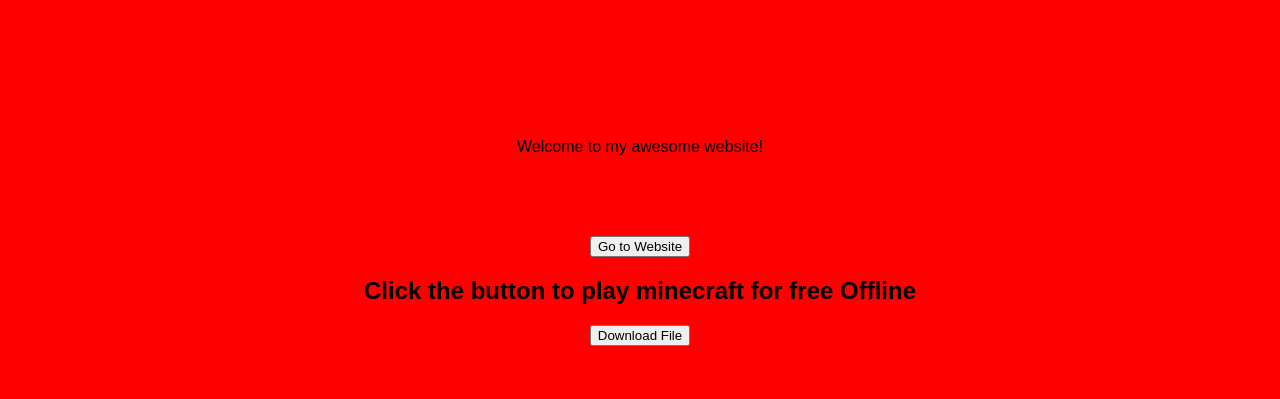
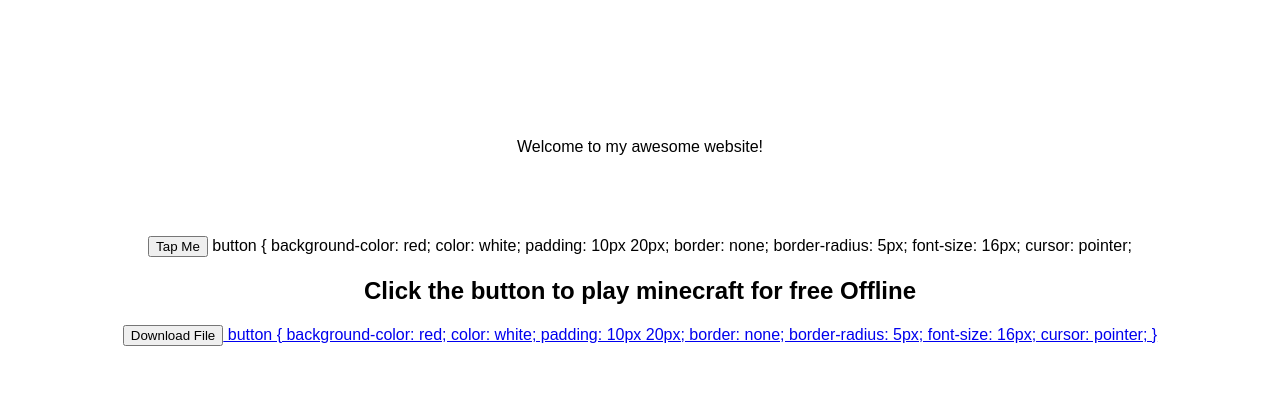
Before and after one commit to Theo-coder-ctrl/Smeltees-Site, a plain HTML site: page index.html in a window 1280 px wide. Drawn offline with Linux system fonts and the light colour scheme.

Commit message:
Update index.html

```diff
--- a/index.html
+++ b/index.html
@@ -6,13 +6,13 @@
     <title>Smeltee's Site</title>
     <style>
         body {
-            background-color: #FF0000;
+            background-color: #FFFFFF;
             font-family: Arial, sans-serif;
             text-align: center;
             padding: 50px;
         }
         h1 {
-            color: #FF0000;
+            color: #FFFFFF;
         }
     </style>
 </head>
@@ -20,10 +20,29 @@
     <h1>Smeltee's Site</h1>
     <p>Welcome to my awesome website!</p>
 <h1>Click the button to play minecraft for free</h1>
-    <button onclick="window.location.href='https://eaglercraft.com';">Go to Website</button>
+    <button onclick="window.location.href='https://eaglercraft.com';">Tap Me</button>
+    button {
+    background-color: red;
+    color: white;
+    padding: 10px 20px;
+    border: none;
+    border-radius: 5px;
+    font-size: 16px;
+    cursor: pointer;
+
     <h2>Click the button to play minecraft for free Offline</h2>
     <a href="Eaglercraft_1.12_WASM_Offline_Download.zip" download>
         <button>Download File</button>
+        button {
+    background-color: red;
+    color: white;
+    padding: 10px 20px;
+    border: none;
+    border-radius: 5px;
+    font-size: 16px;
+    cursor: pointer;
+}
+
     </a>
 </body>
 </html>
```
